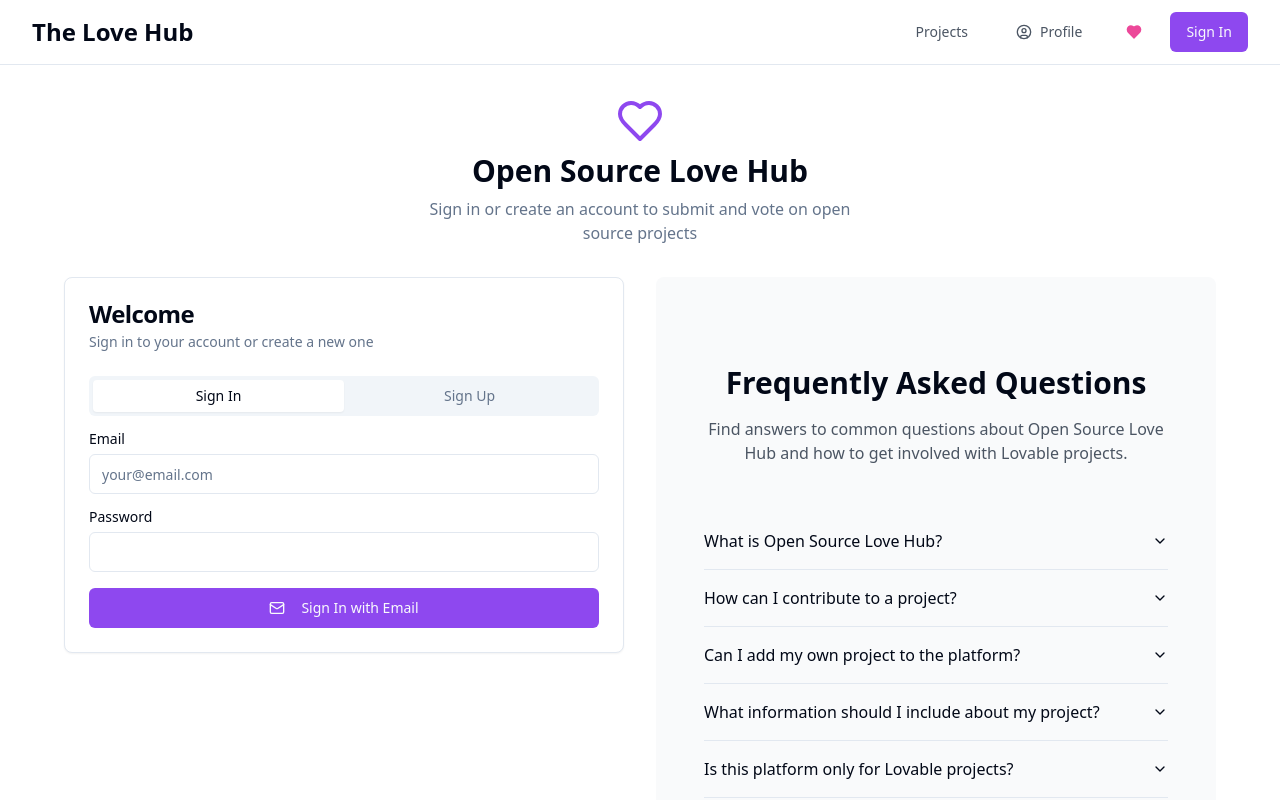
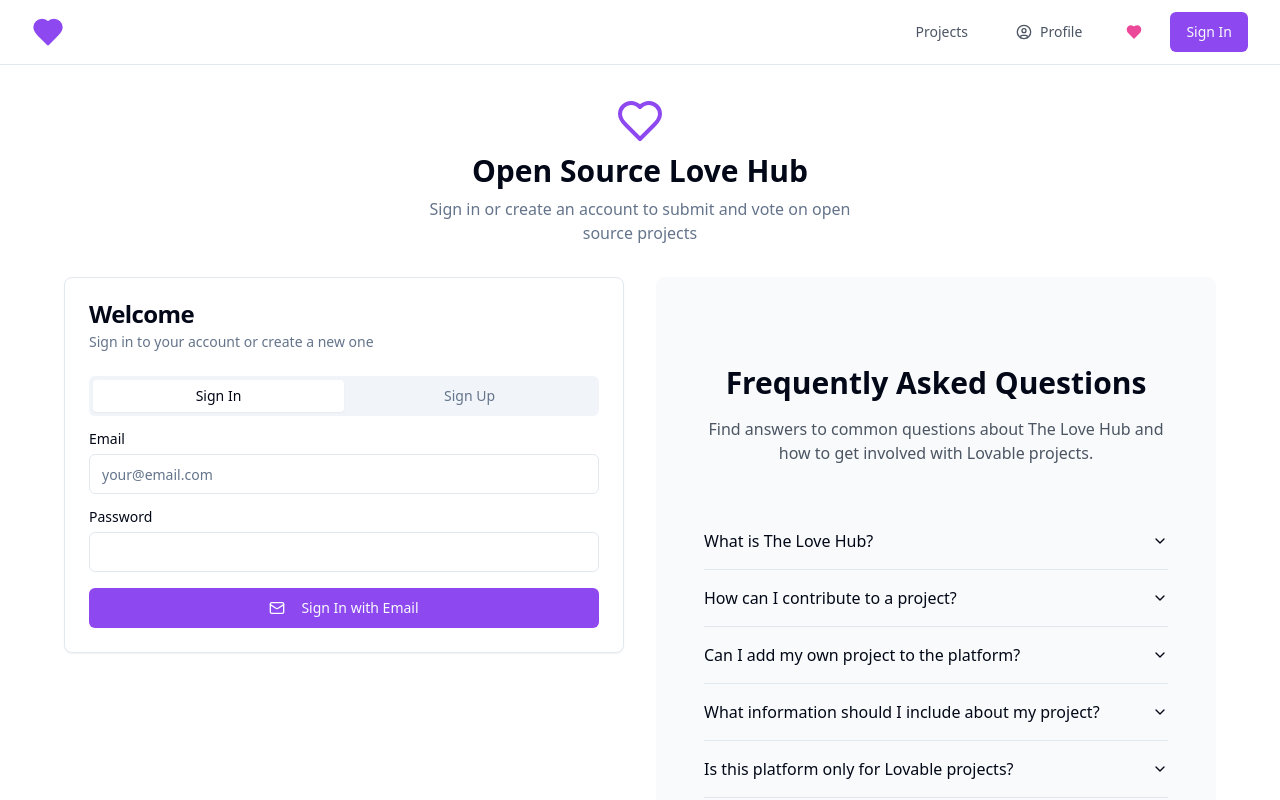
Before and after one commit to pfryling/open-source-love-hub, a React (Vite) app: page /auth in a window 1280 px wide. Shown: the top 800 px of the page. Built offline with nearby package versions, Linux system fonts and the light colour scheme.

Commit message:
Fix: Update UI and project form
- Replaced "The Love Hub" text with an icon in the navbar.
- Fixed the Edit Project form to include all project fields.
- Updated FAQ references from "Open Source Love Hub" to "The Love Hub".

```diff
--- a/src/components/FAQ.tsx
+++ b/src/components/FAQ.tsx
@@ -8,8 +8,8 @@ import {
 
 const faqItems = [
   {
-    question: "What is Open Source Love Hub?",
-    answer: "Open Source Love Hub is a platform that connects open source project owners with potential contributors. It focuses specifically on projects built with Lovable, allowing developers to discover projects they can contribute to, and project owners to find talented contributors to help their projects grow."
+    question: "What is The Love Hub?",
+    answer: "The Love Hub is a platform that connects project owners with potential contributors. It focuses specifically on projects built with Lovable, allowing developers to discover projects they can contribute to, and project owners to find talented contributors to help their projects grow."
   },
   {
     question: "How can I contribute to a project?",
@@ -44,7 +44,7 @@ const FAQ = () => {
         <div className="text-center mb-12">
           <h2 className="text-3xl font-bold mb-4">Frequently Asked Questions</h2>
           <p className="text-gray-600 max-w-2xl mx-auto">
-            Find answers to common questions about Open Source Love Hub and how to get involved with Lovable projects.
+            Find answers to common questions about The Love Hub and how to get involved with Lovable projects.
           </p>
         </div>
 
--- a/src/components/Navbar.tsx
+++ b/src/components/Navbar.tsx
@@ -22,8 +22,8 @@ const Navbar = () => {
   return (
     <div className="bg-background border-b">
       <div className="container flex h-16 items-center justify-between py-4">
-        <Link to="/" className="font-bold text-2xl">
-          The Love Hub
+        <Link to="/" className="flex items-center">
+          <Heart className="h-8 w-8 text-primary fill-primary" />
         </Link>
         <div className="flex items-center space-x-4">
           <Link
--- a/src/pages/EditProject.tsx
+++ b/src/pages/EditProject.tsx
@@ -35,15 +35,15 @@ const EditProject = () => {
           shortDescription: data.short_description,
           fullDescription: data.full_description,
           lovableUrl: data.lovable_url,
-          contactEmail: data.contact_email,
-          contactDiscord: data.contact_discord,
-          goals: data.goals,
-          contributionAreas: data.contribution_areas,
+          contactEmail: data.contact_email || "",
+          contactDiscord: data.contact_discord || "",
+          goals: data.goals || "",
+          contributionAreas: data.contribution_areas || "",
           tags: data.tags || [],
           stars: data.stars,
           contributorsCount: data.contributors_count,
           lastUpdated: data.last_updated,
-          image_url: data.image_url
+          image_url: data.image_url || ""
         });
       } catch (error) {
         console.error("Error fetching project:", error);
```
